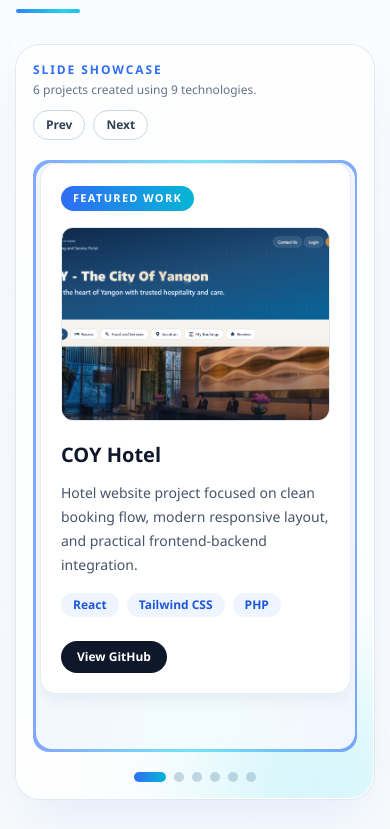
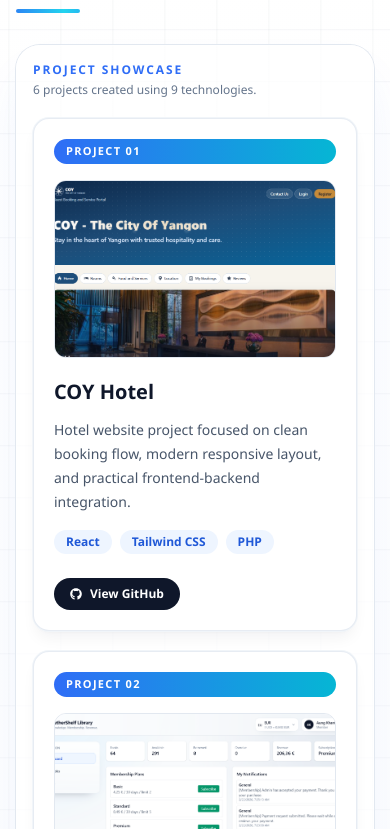
Before and after one commit to daniel0979/danielPortfolio, a React (Vite) app: page / in a window 390 px wide. Shown: the part 5955-6784 px from the top of the page. Built offline with nearby package versions, Linux system fonts and the light colour scheme.

Commit message:
Replace project slider with 2-column grid and add hit-me-up footer banner

```diff
--- a/src/App.jsx
+++ b/src/App.jsx
@@ -205,10 +205,6 @@ function App() {
   const [theme, setTheme] = useState('light')
   const [selectedMarks, setSelectedMarks] = useState(null)
   const [showCvPreview, setShowCvPreview] = useState(false)
-  const [activeProject, setActiveProject] = useState(0)
-  const [isProjectSliderHovered, setIsProjectSliderHovered] = useState(false)
-  const [isDraggingProjectSlider, setIsDraggingProjectSlider] = useState(false)
-  const [projectDragOffset, setProjectDragOffset] = useState(0)
   const [showContactForm, setShowContactForm] = useState(false)
   const [contactFormData, setContactFormData] = useState({
     name: '',
@@ -228,16 +224,7 @@ function App() {
   const heroCardRef = useRef(null)
   const cursorGlowRef = useRef(null)
   const mainRevealRef = useScrollReveal()
-  const projectSliderCardRefs = useRef([])
-  const projectSliderViewportRef = useRef(null)
-  const projectSliderDragStateRef = useRef({
-    pointerId: null,
-    startX: 0,
-    startY: 0,
-    deltaX: 0,
-    width: 0,
-    isHorizontalDrag: false,
-  })
+  const projectCardRefs = useRef([])
   const coreStack = [
     { name: 'HTML', Icon: FaHtml5, iconClass: 'text-orange-500' },
     { name: 'CSS', Icon: FaCss3Alt, iconClass: 'text-blue-500' },
@@ -440,7 +427,7 @@ function App() {
   }
 
   const handleProjectCardTiltMove = (event, index) => {
-    const node = projectSliderCardRefs.current[index]
+    const node = projectCardRefs.current[index]
     if (!node || window.matchMedia('(prefers-reduced-motion: reduce)').matches) return
     const rect = node.getBoundingClientRect()
     const x = (event.clientX - rect.left) / rect.width
@@ -451,7 +438,7 @@ function App() {
   }
 
   const handleProjectCardTiltLeave = (event, index) => {
-    const node = projectSliderCardRefs.current[index]
+    const node = projectCardRefs.current[index]
     if (!node) return
     node.style.transform = ''
   }
@@ -552,16 +539,6 @@ function App() {
   }, [selectedMarks, showCvPreview])
 
   useEffect(() => {
-    if (projects.length < 2 || isProjectSliderHovered || isDraggingProjectSlider) return
-
-    const slider = setInterval(() => {
-      setActiveProject((current) => (current + 1) % projects.length)
-    }, 8000)
-
-    return () => clearInterval(slider)
-  }, [isProjectSliderHovered, isDraggingProjectSlider])
-
-  useEffect(() => {
     const handleScroll = () => {
       setShowScrollTop(window.scrollY > 420)
       const scrollTop = window.scrollY
@@ -633,90 +610,6 @@ function App() {
       detail: 'Completing final-year studies with focus on advanced computing topics and real-world development.',
     },
   ]
-
-  const goToPreviousProject = () => {
-    setActiveProject((current) => (current - 1 + projects.length) % projects.length)
-  }
-
-  const goToNextProject = () => {
-    setActiveProject((current) => (current + 1) % projects.length)
-  }
-
-  const resetProjectSliderDrag = () => {
-    projectSliderDragStateRef.current = {
-      pointerId: null,
-      startX: 0,
-      startY: 0,
-      deltaX: 0,
-      width: 0,
-      isHorizontalDrag: false,
-    }
-    setProjectDragOffset(0)
-    setIsDraggingProjectSlider(false)
-  }
-
-  const handleProjectSliderPointerDown = (event) => {
-    if (event.pointerType === 'mouse' && event.button !== 0) return
-
-    const viewport = projectSliderViewportRef.current
-    if (!viewport) return
-
-    projectSliderDragStateRef.current = {
-      pointerId: event.pointerId,
-      startX: event.clientX,
-      startY: event.clientY,
-      deltaX: 0,
-      width: viewport.clientWidth,
-      isHorizontalDrag: false,
-    }
-    event.currentTarget.setPointerCapture(event.pointerId)
-    setIsDraggingProjectSlider(true)
-  }
-
-  const handleProjectSliderPointerMove = (event) => {
-    const dragState = projectSliderDragStateRef.current
-    if (dragState.pointerId !== event.pointerId) return
-
-    const deltaX = event.clientX - dragState.startX
-    const deltaY = event.clientY - dragState.startY
-
-    if (!dragState.isHorizontalDrag) {
-      if (Math.abs(deltaX) < 8 && Math.abs(deltaY) < 8) return
-      if (Math.abs(deltaY) > Math.abs(deltaX)) {
-        resetProjectSliderDrag()
-        return
-      }
-      dragState.isHorizontalDrag = true
-    }
-
-    const maxDrag = dragState.width * 0.3
-    const limitedOffset = Math.max(-maxDrag, Math.min(maxDrag, deltaX))
-
-    dragState.deltaX = limitedOffset
-    setProjectDragOffset(limitedOffset)
-  }
-
-  const handleProjectSliderPointerEnd = (event) => {
-    const dragState = projectSliderDragStateRef.current
-    if (dragState.pointerId !== event.pointerId) return
-
-    if (event.currentTarget.hasPointerCapture(event.pointerId)) {
-      event.currentTarget.releasePointerCapture(event.pointerId)
-    }
-
-    const swipeDistance = dragState.deltaX
-    const swipeThreshold = Math.min(150, dragState.width * 0.16)
-
-    if (Math.abs(swipeDistance) >= swipeThreshold) {
-      if (swipeDistance < 0) {
-        goToNextProject()
-      } else {
-        goToPreviousProject()
-      }
-    }
-
-    resetProjectSliderDrag()
-  }
 
   const handleContactInputChange = (event) => {
     const { name, value } = event.target
@@ -1308,69 +1201,51 @@ function App() {
             <div className="mb-5 flex flex-wrap items-center justify-between gap-3">
               <div>
                 <p className="text-xs font-semibold uppercase tracking-[0.16em] text-brand-500 dark:text-brand-200">
-                  Slide Showcase
+                  Project Showcase
                 </p>
                 <p className="mt-1 text-xs text-slate-500 dark:text-slate-400">
                   {totalProjects} projects created using {uniqueStackCount} technologies.
                 </p>
               </div>
-              <div className="flex gap-2">
-                <button
-                  type="button"
-                  onClick={goToPreviousProject}
-                  className="rounded-full border border-slate-300 bg-white px-3 py-1.5 text-xs font-semibold text-slate-700 transition hover:border-brand-500 hover:text-brand-600 dark:border-slate-600 dark:bg-slate-800 dark:text-slate-200"
-                >
-                  Prev
-                </button>
-                <button
-                  type="button"
-                  onClick={goToNextProject}
-                  className="rounded-full border border-slate-300 bg-white px-3 py-1.5 text-xs font-semibold text-slate-700 transition hover:border-brand-500 hover:text-brand-600 dark:border-slate-600 dark:bg-slate-800 dark:text-slate-200"
-                >
-                  Next
-                </button>
-              </div>
-            </div>
-
-            <div className="relative overflow-hidden rounded-2xl border border-transparent bg-gradient-to-r from-brand-500/60 via-cyan-400/60 to-brand-500/60 p-[1.5px]">
-              <div
-                ref={projectSliderViewportRef}
-                className={`overflow-hidden rounded-2xl bg-white/90 dark:bg-slate-950/95 ${
-                  isDraggingProjectSlider ? 'cursor-grabbing select-none' : 'cursor-grab'
-                }`}
-                style={{ touchAction: 'pan-y' }}
-                onMouseEnter={() => setIsProjectSliderHovered(true)}
-                onMouseLeave={() => setIsProjectSliderHovered(false)}
-                onPointerDown={handleProjectSliderPointerDown}
-                onPointerMove={handleProjectSliderPointerMove}
-                onPointerUp={handleProjectSliderPointerEnd}
-                onPointerCancel={handleProjectSliderPointerEnd}
-              >
-              <div
-                className={`flex ${isDraggingProjectSlider ? '' : 'transition-transform duration-1000 ease-[cubic-bezier(0.22,1,0.36,1)]'}`}
-                style={{ transform: `translate3d(calc(-${activeProject * 100}% + ${projectDragOffset}px), 0, 0)` }}
-              >
+            </div>
+
+            <div className="grid gap-5 md:grid-cols-2">
               {projects.map((project, index) => (
-                  <article key={project.name} className="w-full shrink-0 px-1">
+                <article key={project.name} className="relative">
                   <div
                     ref={(node) => {
-                        projectSliderCardRefs.current[index] = node
+                      projectCardRefs.current[index] = node
                     }}
-                      className="tilt-target rounded-2xl border border-slate-200/80 bg-white p-5 shadow-lg shadow-slate-900/5 ring-1 ring-slate-100 dark:border-slate-700 dark:bg-slate-900 dark:ring-slate-700 md:p-7"
+                    className="tilt-target flex h-full flex-col rounded-2xl border border-slate-200/80 bg-white p-5 shadow-lg shadow-slate-900/5 ring-1 ring-slate-100 transition-shadow duration-300 hover:shadow-xl hover:shadow-brand-500/10 dark:border-slate-700 dark:bg-slate-900 dark:ring-slate-700 md:p-6"
                     onMouseMove={(event) => handleProjectCardTiltMove(event, index)}
                     onMouseLeave={(event) => handleProjectCardTiltLeave(event, index)}
                   >
                     <div className="mb-4 inline-flex items-center rounded-full bg-gradient-to-r from-brand-500 to-cyan-500 px-3 py-1 text-[11px] font-bold uppercase tracking-[0.12em] text-white">
-                        Featured Work
+                      Project {String(index + 1).padStart(2, '0')}
                     </div>
                     {project.featured && !project.imagePath ? <VoguzPreview /> : null}
                     {project.imagePath ? (
-                        <div className="mb-5 overflow-hidden rounded-xl border border-slate-200 bg-white dark:border-slate-700 dark:bg-slate-950">
-                          <img src={project.imagePath} alt={`${project.name} preview`} className="h-48 w-full object-cover object-top sm:h-56" />
+                      <div className="group relative mb-5 overflow-hidden rounded-xl border border-slate-200 bg-white dark:border-slate-700 dark:bg-slate-950">
+                        <img
+                          src={project.imagePath}
+                          alt={`${project.name} preview`}
+                          className="h-44 w-full object-cover object-top transition-transform duration-500 group-hover:scale-105 sm:h-48"
+                        />
+                        <a
+                          href={project.githubUrl}
+                          target="_blank"
+                          rel="noreferrer"
+                          className="absolute inset-0 flex items-center justify-center bg-slate-900/0 opacity-0 transition-all duration-300 group-hover:bg-slate-900/55 group-hover:opacity-100"
+                          aria-label={`View ${project.name} on GitHub`}
+                        >
+                          <span className="inline-flex items-center gap-2 rounded-full bg-white px-4 py-2 text-xs font-bold text-slate-900 shadow-lg">
+                            <FaGithub /> View GitHub
+                          </span>
+                        </a>
                       </div>
                     ) : null}
                     <h3 className="text-xl font-bold text-slate-900 dark:text-white">{project.name}</h3>
-                      <p className="mt-3 max-w-3xl text-sm leading-6 text-slate-600 dark:text-slate-300">{project.description}</p>
+                    <p className="mt-3 text-sm leading-6 text-slate-600 dark:text-slate-300">{project.description}</p>
                     <div className="mt-4 flex flex-wrap gap-2">
                       {project.stack.map((item) => (
                         <span
@@ -1382,35 +1257,19 @@ function App() {
                       ))}
                     </div>
                     {project.githubUrl ? (
+                      <div className="mt-auto pt-6">
                         <a
                           href={project.githubUrl}
                           target="_blank"
                           rel="noreferrer"
-                          className="mt-6 inline-flex items-center rounded-full bg-slate-900 px-4 py-2 text-xs font-semibold text-white transition hover:bg-slate-700 dark:bg-slate-800 dark:hover:bg-slate-700"
-                        >
-                          View GitHub
+                          className="inline-flex items-center gap-2 rounded-full bg-slate-900 px-4 py-2 text-xs font-semibold text-white transition hover:bg-slate-700 dark:bg-slate-800 dark:hover:bg-slate-700"
+                        >
+                          <FaGithub /> View GitHub
                         </a>
+                      </div>
                     ) : null}
                   </div>
                 </article>
-                ))}
-              </div>
-              </div>
-            </div>
-
-            <div className="mt-5 flex items-center justify-center gap-2">
-              {projects.map((project, index) => (
-                <button
-                  key={project.name}
-                  type="button"
-                  onClick={() => setActiveProject(index)}
-                  className={`h-2.5 rounded-full transition-all ${
-                    index === activeProject
-                      ? 'w-8 bg-gradient-to-r from-brand-500 to-cyan-500 dark:from-brand-300 dark:to-cyan-300'
-                      : 'w-2.5 bg-slate-300 hover:bg-slate-400 dark:bg-slate-600 dark:hover:bg-slate-500'
-                  }`}
-                  aria-label={`Go to ${project.name}`}
-                />
               ))}
             </div>
           </div>
@@ -1616,6 +1475,36 @@ function App() {
             </div>
           </section>
 
+          <section className="hit-me-up rounded-3xl bg-gradient-to-r from-brand-900 via-slate-900 to-cyan-900 p-8 ring-1 ring-white/10">
+            <div className="flex flex-col items-center gap-6 md:flex-row md:gap-8">
+              <div className="relative shrink-0">
+                <span className="absolute -inset-2 rounded-full bg-gradient-to-br from-brand-400/50 to-cyan-400/50 blur-lg" aria-hidden="true" />
+                <img
+                  src="/images/profile.jpg"
+                  alt="Aung Khant Min"
+                  className="hit-me-avatar relative h-24 w-24 rounded-full object-cover object-[center_25%] ring-4 ring-white/90 shadow-2xl dark:ring-slate-800"
+                />
+                <span className="absolute bottom-1 right-1 h-5 w-5 rounded-full border-4 border-brand-900 bg-emerald-400 dark:border-slate-900" />
+              </div>
+              <div className="text-center md:text-left">
+                <p className="text-xs font-semibold uppercase tracking-[0.18em] text-cyan-200">Hit Me Up</p>
+                <h3 className="mt-1 text-2xl font-extrabold text-white">Let&apos;s build something great together</h3>
+                <p className="mt-2 max-w-xl text-sm leading-6 text-brand-100/80">
+                  I&apos;m currently open to freelance projects and full-time opportunities. Send a message and let&apos;s talk about your idea.
+                </p>
+                <a
+                  href="#contact"
+                  className="mt-4 inline-flex items-center gap-2 rounded-full bg-white px-5 py-2.5 text-sm font-bold text-brand-900 shadow-lg transition hover:scale-[1.03] hover:bg-brand-100"
+                >
+                  Get in Touch
+                  <svg viewBox="0 0 24 24" className="h-4 w-4" fill="none" stroke="currentColor" strokeWidth="2.4" aria-hidden="true">
+                    <path d="M5 12h14M13 6l6 6-6 6" strokeLinecap="round" strokeLinejoin="round" />
+                  </svg>
+                </a>
+              </div>
+            </div>
+          </section>
+
           <section className="flex flex-wrap items-center justify-between gap-4">
             <p className="text-sm font-semibold text-slate-700 dark:text-slate-300">Social Media</p>
             <div className="flex items-center gap-3">
--- a/src/index.css
+++ b/src/index.css
@@ -809,6 +809,49 @@ html.dark .nav-link-pill.nav-link-pill-active {
   }
 }
 
+/* ---- Hit me up footer banner ---- */
+.hit-me-up {
+  position: relative;
+  overflow: hidden;
+  isolation: isolate;
+}
+
+.hit-me-up::before {
+  content: '';
+  position: absolute;
+  inset: -50%;
+  z-index: -1;
+  background: conic-gradient(
+    from 0deg,
+    transparent 0deg,
+    rgba(34, 211, 238, 0.22) 70deg,
+    transparent 140deg,
+    rgba(129, 140, 248, 0.22) 210deg,
+    transparent 280deg
+  );
+  animation: hit-me-spin 12s linear infinite;
+}
+
+@keyframes hit-me-spin {
+  to {
+    transform: rotate(1turn);
+  }
+}
+
+.hit-me-up .hit-me-avatar {
+  animation: hit-me-float 5s ease-in-out infinite;
+}
+
+@keyframes hit-me-float {
+  0%,
+  100% {
+    transform: translateY(0);
+  }
+  50% {
+    transform: translateY(-7px);
+  }
+}
+
 /* ---- Scroll reveal system ---- */
 .reveal-item {
   opacity: 0;
@@ -858,6 +901,8 @@ html.dark .nav-link-pill.nav-link-pill-active {
   .hero-name-gradient,
   .rotating-badge > svg,
   .click-sparkle,
+  .hit-me-up::before,
+  .hit-me-up .hit-me-avatar,
   .intro-overlay,
   .intro-name,
   .intro-name span,
```
Also changed, not shown: 1 other file (tests, documents, lock files or other folders). Lines whose indentation alone changed are shown as unchanged.
